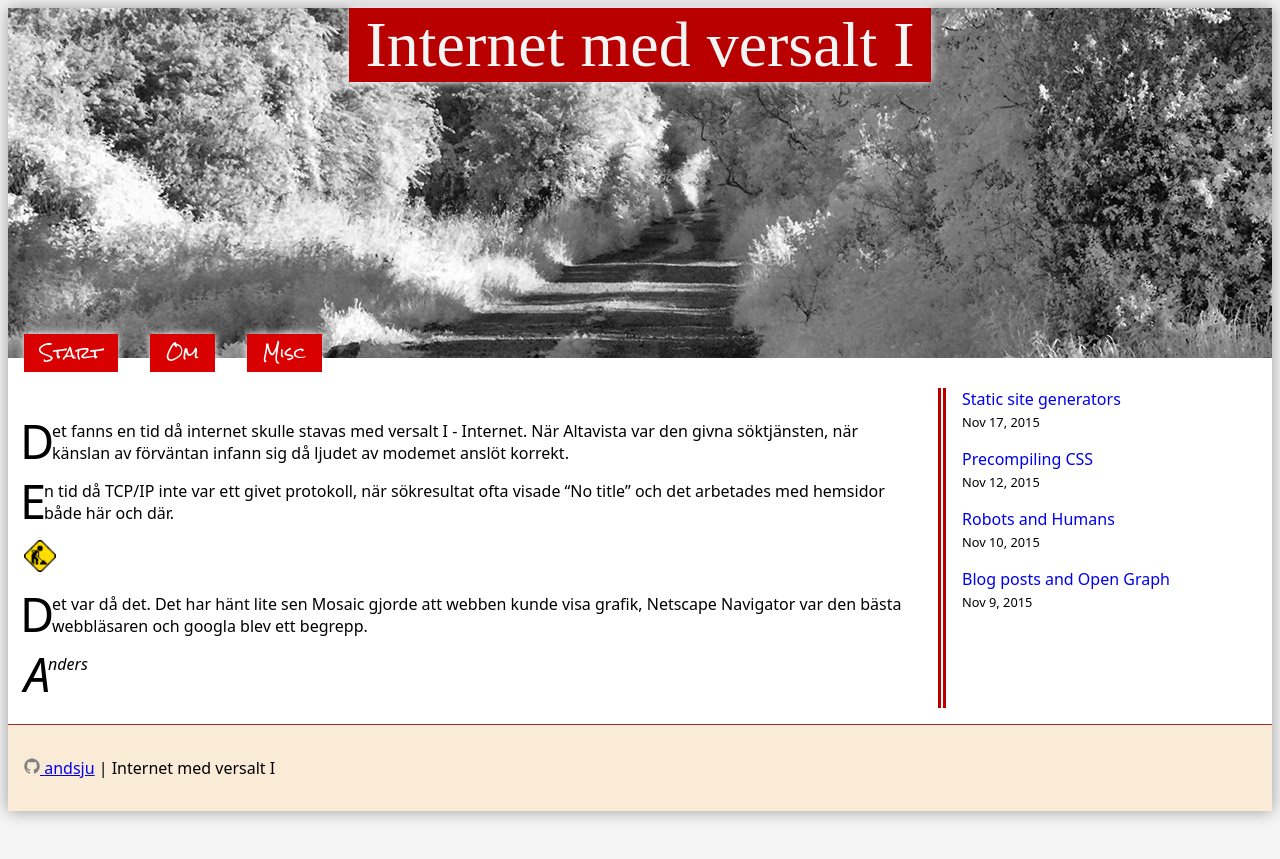
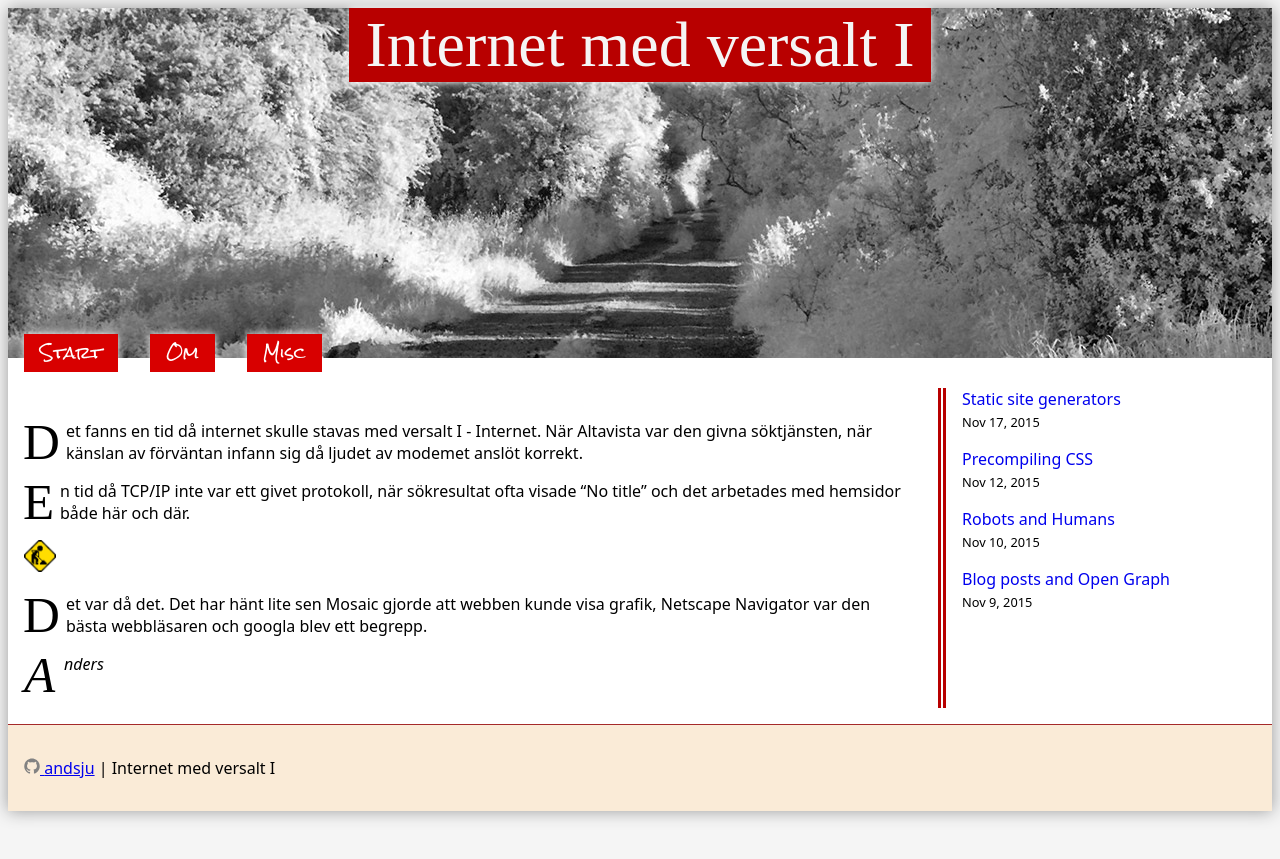
Before and after one commit to andsju/andsju, a Jekyll site: the page built from index.md, in a window 1280 px wide. Shown: the top 859 px of the page. Built offline with Jekyll 4.4.1, drawn with Linux system fonts in a browser that asks for light colours; some web fonts are replaced.

Commit message:
Update style.css

```diff
--- a/css/style.css
+++ b/css/style.css
@@ -269,4 +269,6 @@ img.thumb {
 }
 p::first-letter {
     initial-letter: 2;
+    font-family: 'Nanum Brush Script';
+    margin-right: 0.5rem;
 }
```
